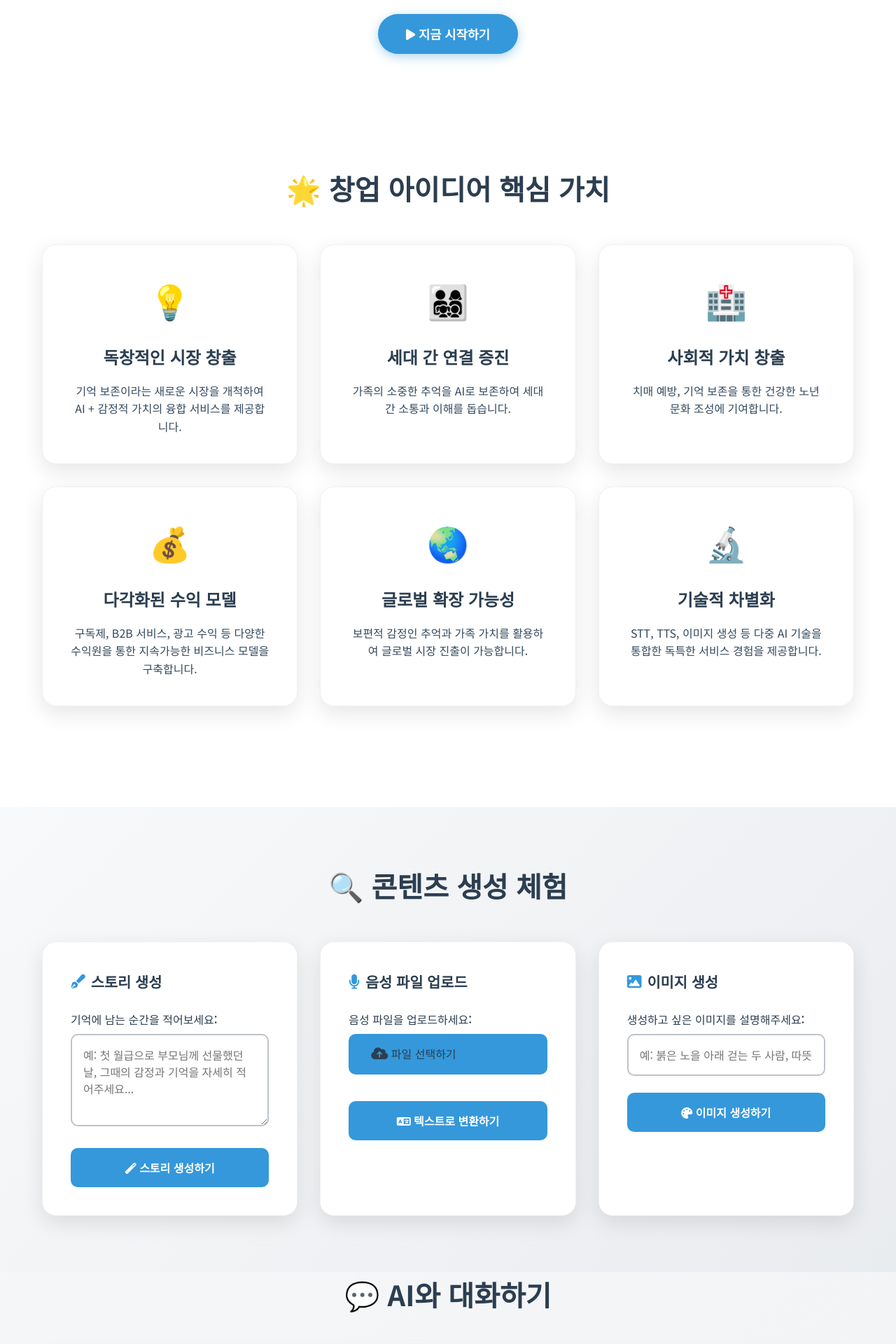
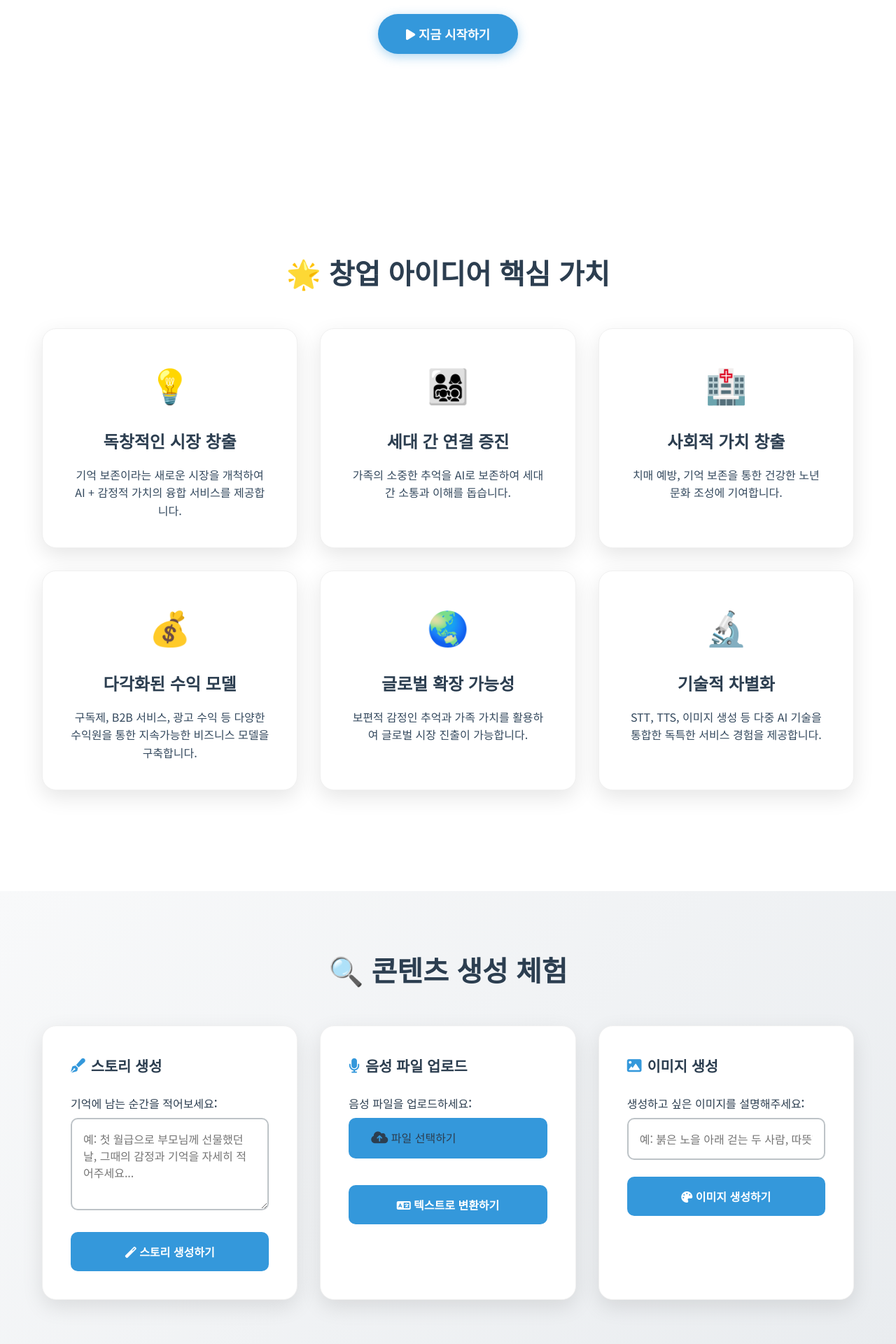
Before and after one commit to FPE-LAB/ai-memory-platform-, a Flask app: page / in a window 1280 px wide. Shown: the part 416-2336 px from the top of the page at 70% size. Run offline with Flask 3, Linux system fonts and the light colour scheme.

Commit message:
Increase vertical whitespace: larger bottom padding on hero; add top spacing before Features to match CTA spacing

```diff
--- a/templates/index.html
+++ b/templates/index.html
@@ -77,7 +77,7 @@
 
     /* Hero Section */
     #hero {
-      padding: 160px 0 80px;
+      padding: 160px 0 160px;
       text-align: center;
       color: #2c3e50;
       position: relative;
@@ -333,7 +333,7 @@
 
     /* Features Section */
     #features {
-      padding: 80px 0;
+      padding: 120px 0 80px;
       background: white;
     }
 
```
